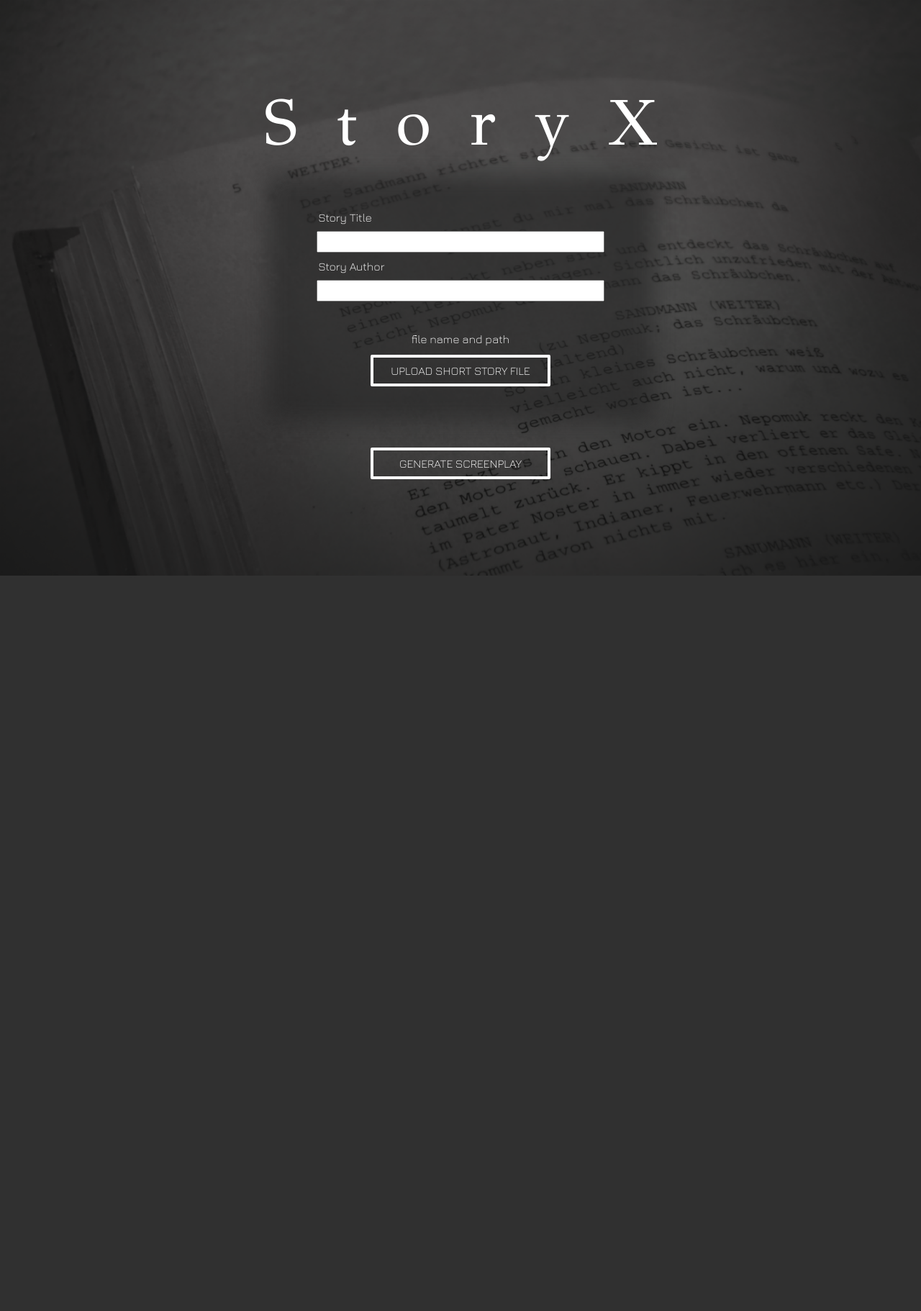
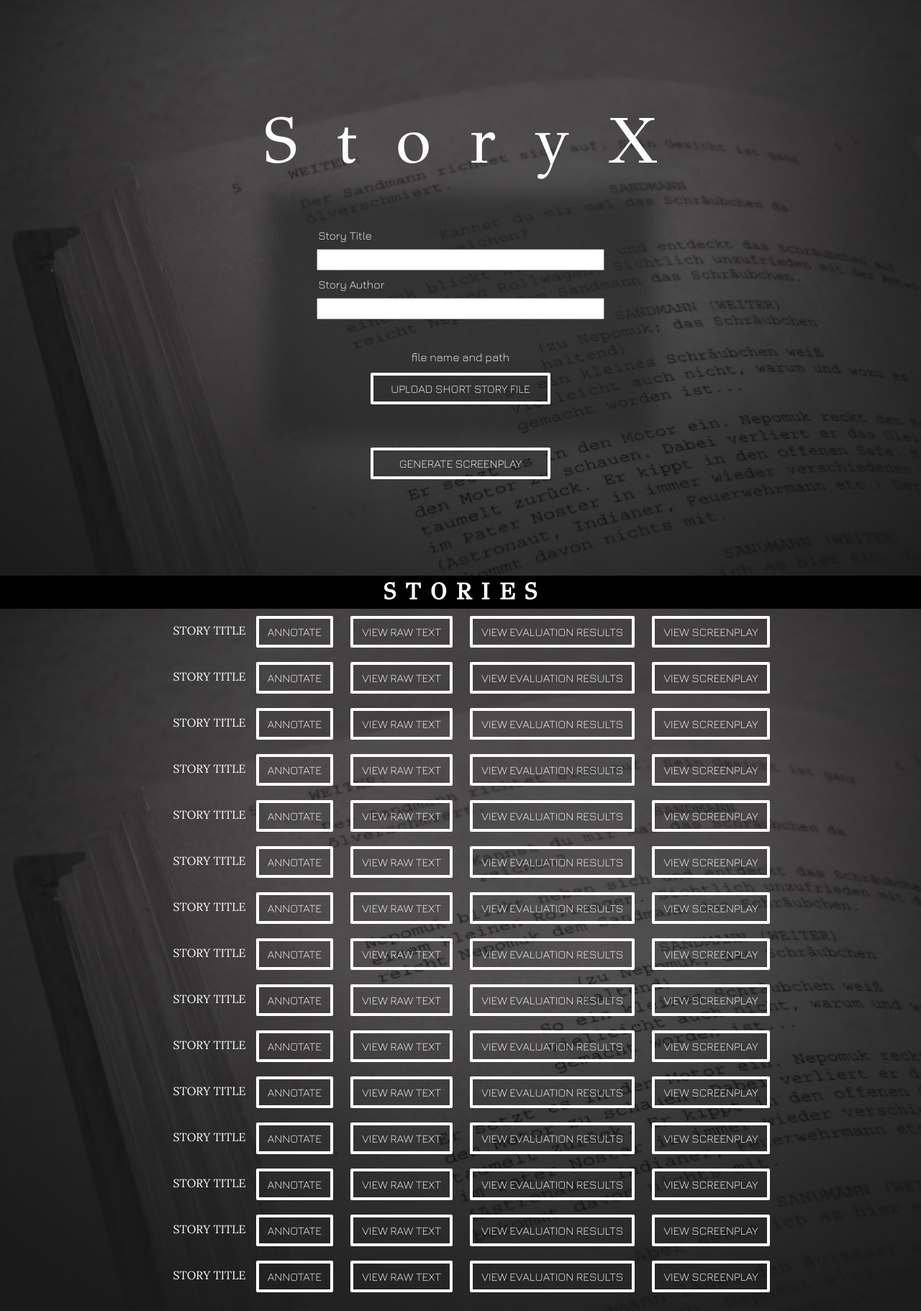
Before and after one commit to carlosngo/StoryX, a Django app: page / in a window 1280 px wide. Shown: the whole page at 72% size. Before the commit the page ends 800 px from the top, so only its background shows below. Run offline with Django 3.2, Linux system fonts and the light colour scheme; some libraries are stand-ins or nearby versions.

Commit message:
added admin area

```diff
--- a/converter/templates/start.html
+++ b/converter/templates/start.html
@@ -61,12 +61,44 @@
                         </div>
                     </div>
                 </div>
-                <div class="row" style="padding: 25px;">
+                <div class="row">
                     <div class="col-lg-8 mx-auto"><a href="/main" class="btn" type="button">Generate Screenplay</a></div>
                 </div>
             </div>
         </div>
     </header>
+
+    <header>
+        <div class="wrap">
+          <h2 style="font-size: 32px;text-align: center;margin: 0px;font-family: 'GFS Didot', serif;color: rgb(255,255,255);">S T O R I E S</h2>
+        </div>
+      </header>
+
+    <div class="intro-body indexBG">
+        <div class="container">
+            <div class="row">
+                <div class="mx-auto">
+                        <ul>
+                            <li class="noStyle"><div> <span>STORY TITLE</span> <a class="btn" style="width: fit-content;">Annotate</a> <a class="btn" style="width: fit-content;">View Raw Text</a> <a class="btn" style="width: fit-content;">View Evaluation Results</a> <a class="btn" style="width: fit-content;">View Screenplay</a> </div></li>
+                            <li class="noStyle"><div> <span>STORY TITLE</span> <a class="btn" style="width: fit-content;">Annotate</a> <a class="btn" style="width: fit-content;">View Raw Text</a> <a class="btn" style="width: fit-content;">View Evaluation Results</a> <a class="btn" style="width: fit-content;">View Screenplay</a> </div></li>
+                            <li class="noStyle"><div> <span>STORY TITLE</span> <a class="btn" style="width: fit-content;">Annotate</a> <a class="btn" style="width: fit-content;">View Raw Text</a> <a class="btn" style="width: fit-content;">View Evaluation Results</a> <a class="btn" style="width: fit-content;">View Screenplay</a> </div></li>
+                            <li class="noStyle"><div> <span>STORY TITLE</span> <a class="btn" style="width: fit-content;">Annotate</a> <a class="btn" style="width: fit-content;">View Raw Text</a> <a class="btn" style="width: fit-content;">View Evaluation Results</a> <a class="btn" style="width: fit-content;">View Screenplay</a> </div></li>
+                            <li class="noStyle"><div> <span>STORY TITLE</span> <a class="btn" style="width: fit-content;">Annotate</a> <a class="btn" style="width: fit-content;">View Raw Text</a> <a class="btn" style="width: fit-content;">View Evaluation Results</a> <a class="btn" style="width: fit-content;">View Screenplay</a> </div></li>
+                            <li class="noStyle"><div> <span>STORY TITLE</span> <a class="btn" style="width: fit-content;">Annotate</a> <a class="btn" style="width: fit-content;">View Raw Text</a> <a class="btn" style="width: fit-content;">View Evaluation Results</a> <a class="btn" style="width: fit-content;">View Screenplay</a> </div></li>
+                            <li class="noStyle"><div> <span>STORY TITLE</span> <a class="btn" style="width: fit-content;">Annotate</a> <a class="btn" style="width: fit-content;">View Raw Text</a> <a class="btn" style="width: fit-content;">View Evaluation Results</a> <a class="btn" style="width: fit-content;">View Screenplay</a> </div></li>
+                            <li class="noStyle"><div> <span>STORY TITLE</span> <a class="btn" style="width: fit-content;">Annotate</a> <a class="btn" style="width: fit-content;">View Raw Text</a> <a class="btn" style="width: fit-content;">View Evaluation Results</a> <a class="btn" style="width: fit-content;">View Screenplay</a> </div></li>
+                            <li class="noStyle"><div> <span>STORY TITLE</span> <a class="btn" style="width: fit-content;">Annotate</a> <a class="btn" style="width: fit-content;">View Raw Text</a> <a class="btn" style="width: fit-content;">View Evaluation Results</a> <a class="btn" style="width: fit-content;">View Screenplay</a> </div></li>
+                            <li class="noStyle"><div> <span>STORY TITLE</span> <a class="btn" style="width: fit-content;">Annotate</a> <a class="btn" style="width: fit-content;">View Raw Text</a> <a class="btn" style="width: fit-content;">View Evaluation Results</a> <a class="btn" style="width: fit-content;">View Screenplay</a> </div></li>
+                            <li class="noStyle"><div> <span>STORY TITLE</span> <a class="btn" style="width: fit-content;">Annotate</a> <a class="btn" style="width: fit-content;">View Raw Text</a> <a class="btn" style="width: fit-content;">View Evaluation Results</a> <a class="btn" style="width: fit-content;">View Screenplay</a> </div></li>
+                            <li class="noStyle"><div> <span>STORY TITLE</span> <a class="btn" style="width: fit-content;">Annotate</a> <a class="btn" style="width: fit-content;">View Raw Text</a> <a class="btn" style="width: fit-content;">View Evaluation Results</a> <a class="btn" style="width: fit-content;">View Screenplay</a> </div></li>
+                            <li class="noStyle"><div> <span>STORY TITLE</span> <a class="btn" style="width: fit-content;">Annotate</a> <a class="btn" style="width: fit-content;">View Raw Text</a> <a class="btn" style="width: fit-content;">View Evaluation Results</a> <a class="btn" style="width: fit-content;">View Screenplay</a> </div></li>
+                            <li class="noStyle"><div> <span>STORY TITLE</span> <a class="btn" style="width: fit-content;">Annotate</a> <a class="btn" style="width: fit-content;">View Raw Text</a> <a class="btn" style="width: fit-content;">View Evaluation Results</a> <a class="btn" style="width: fit-content;">View Screenplay</a> </div></li>
+                            <li class="noStyle"><div> <span>STORY TITLE</span> <a class="btn" style="width: fit-content;">Annotate</a> <a class="btn" style="width: fit-content;">View Raw Text</a> <a class="btn" style="width: fit-content;">View Evaluation Results</a> <a class="btn" style="width: fit-content;">View Screenplay</a> </div></li>
+                        </ul>
+                </div>
+            </div>
+        </div>
+    </div>
     <!-- <script src="assets/js/jquery.min.js"></script>
     <script src="assets/bootstrap/js/bootstrap.min.js"></script>
     <script src="https://cdnjs.cloudflare.com/ajax/libs/jquery-easing/1.4.1/jquery.easing.min.js"></script>
--- a/static/css/sidebar.css
+++ b/static/css/sidebar.css
@@ -178,6 +178,10 @@
   background: transparent;
 }
 
+.noStyle{
+    list-style-type: none;
+}
+
 .menuButtons {
   padding: 0px;
   border-radius: 2px;
@@ -208,3 +212,11 @@
   right: 25%;
   position: absolute;
 }
+
+.wrap {
+  width: 80%;
+  max-width: 24em;
+  margin: 0 auto;
+  padding: 0.25em 0.625em;
+  background-color: black;
+}
```
